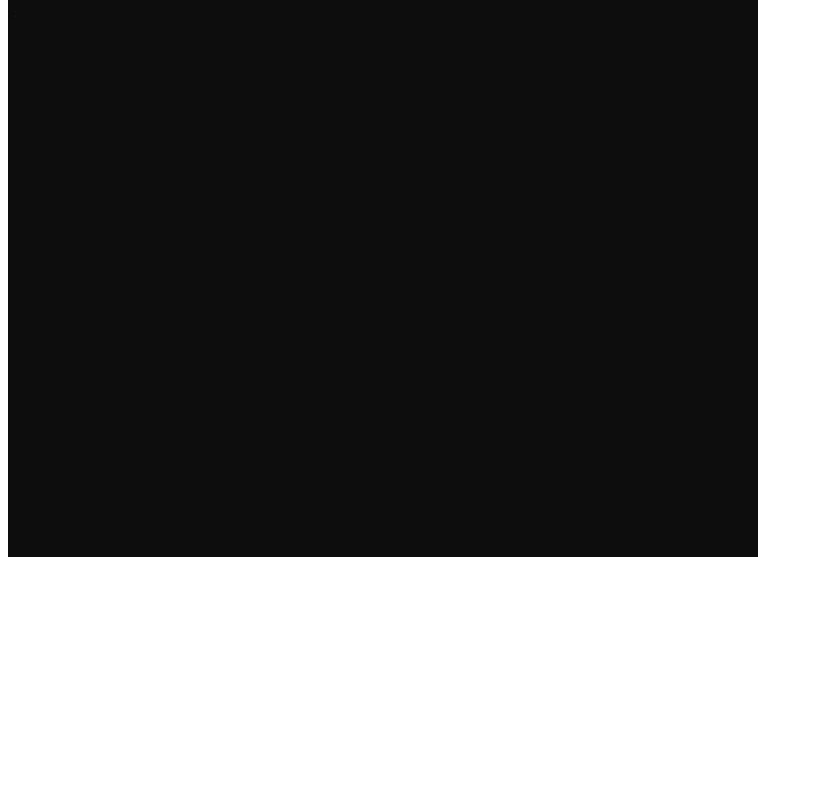
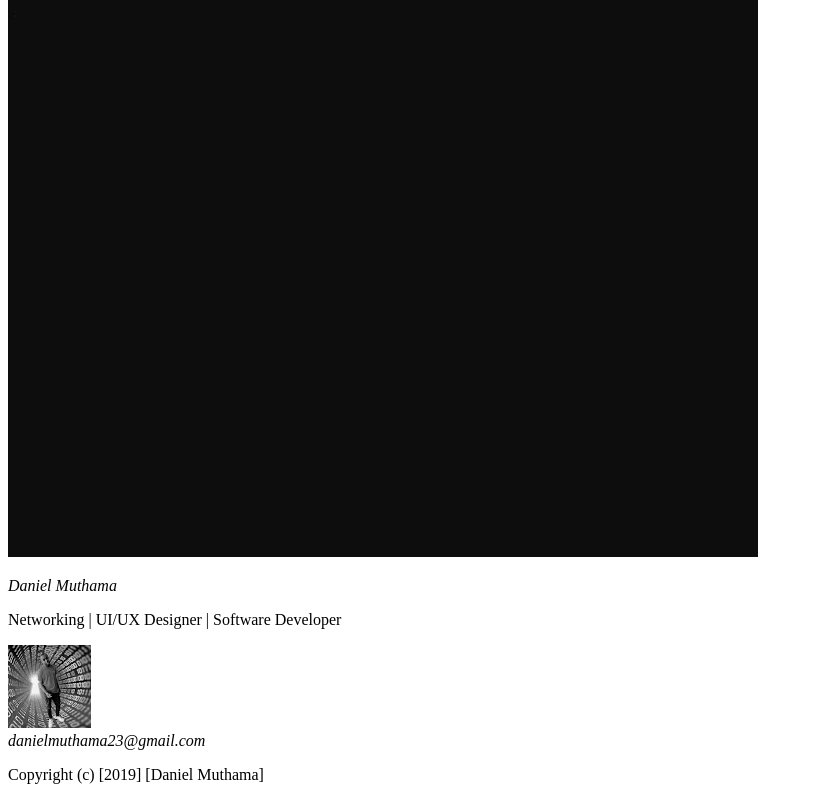
Before and after one commit to danielmuthama/my_portfolio, a plain HTML site: page index.html in a window 1280 px wide. Shown: the part 1062-1862 px from the top of the page, without its empty margins (0-813 px from the left). Before the commit the page ends 1631 px from the top, so only its background shows below. Drawn offline with Linux system fonts and the light colour scheme.

Commit message:
done with the html homepage

```diff
--- a/index.html
+++ b/index.html
@@ -10,15 +10,31 @@
 <link rel="stylesheet" href="images/">
 
 <body>
-    <!--  -->
         <!-- The nav section -->
     <div class="navbar">
         <a href="index.html">Home</a>
          <a href="projects.html">My Projects</a>
          <a href="about.html">About Me</a>
         </div>
+         <!-- logo section -->
   <div>
       <img src="images/image1.jpg" class="logo" alt="logo">
   </div>
+
+  <!-- the main section -->
+  <main>
+      <div>
+          <p><em>Daniel Muthama</em></p>
+          <p class = "specilized">Networking | UI/UX Designer | Software Developer</p>
+        </div>
+        <!-- my profile image -->
+        <div>
+            <img src="images/profImage.jpg" class="profimage" alt="my image">
+        </div>
+  </main>
+  <footer>
+      <address>danielmuthama23@gmail.com</address>
+      <p>Copyright (c) [2019] [Daniel Muthama]</p>
+    </footer>
 </body>
 </html>
```
Lines whose indentation alone changed are shown as unchanged.
